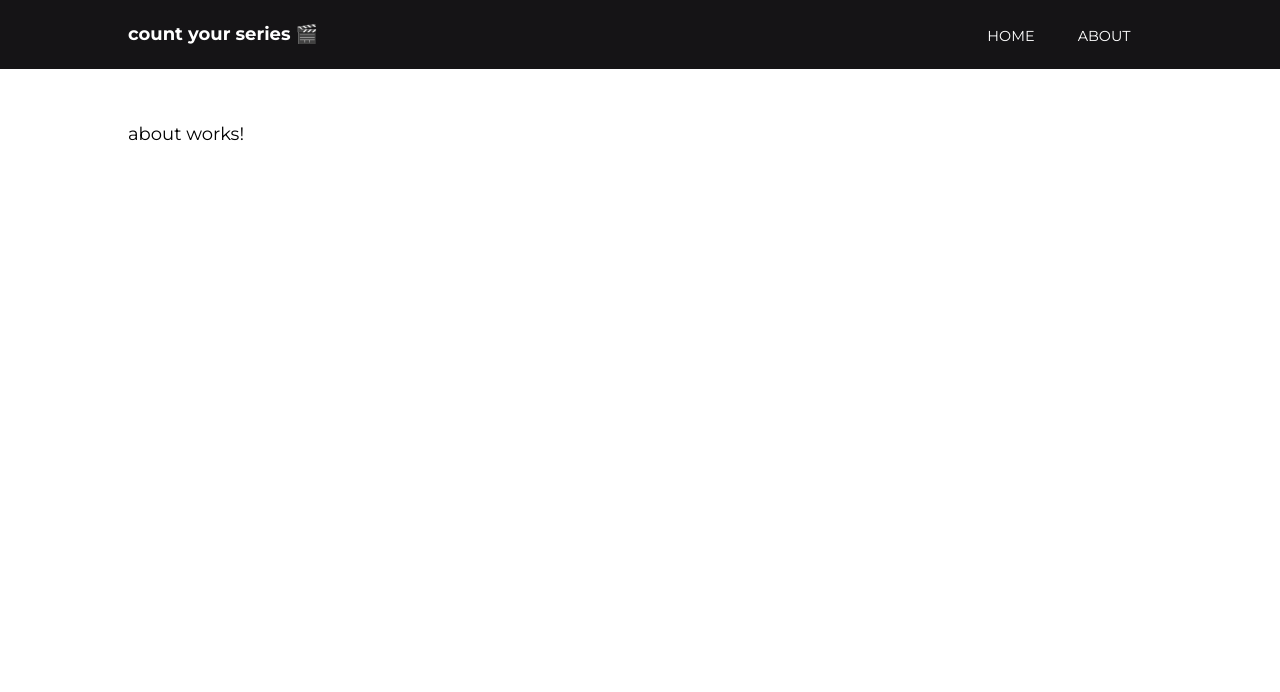
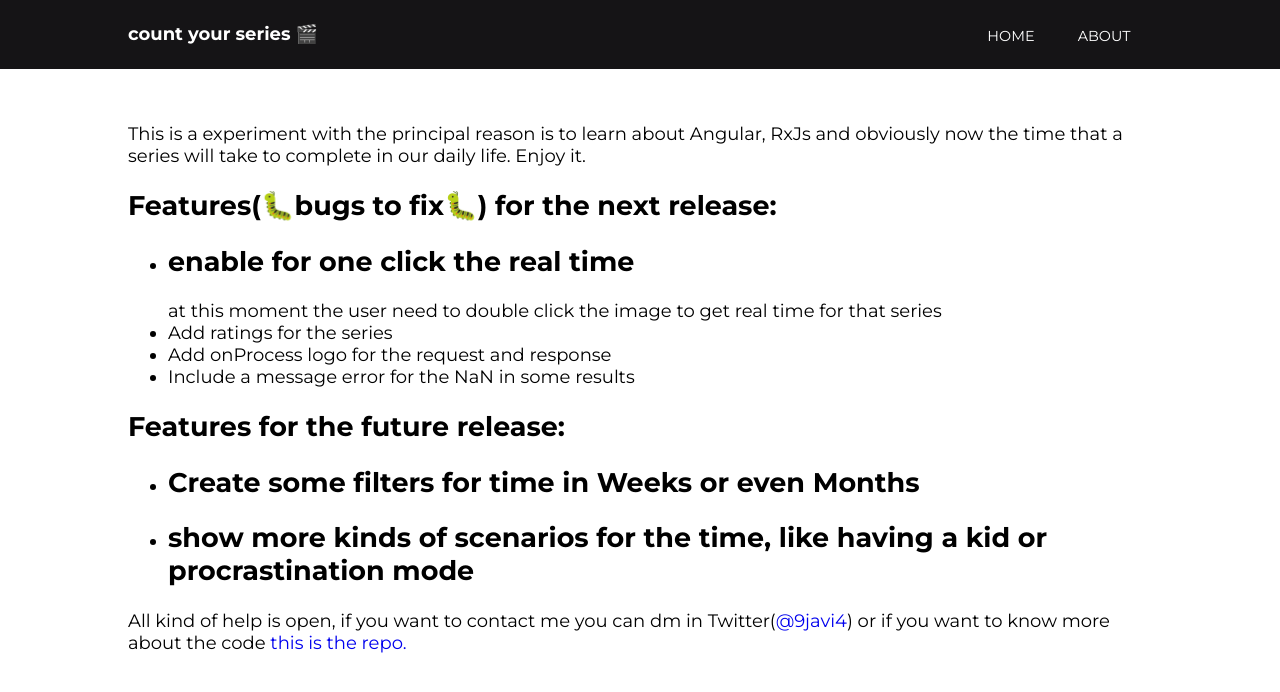
Before and after one commit to javilag/ngImdbCounter, an Angular app: page /about in a window 1280 px wide. Shown: the top 692 px of the page. Built offline with nearby package versions, Linux system fonts and the light colour scheme.

Commit message:
adding some style to the project.

```diff
--- a/package.json
+++ b/package.json
@@ -11,12 +11,14 @@
   },
   "private": true,
   "dependencies": {
-    "@angular/animations": "~7.0.0",
+    "@angular/animations": "^7.0.0",
+    "@angular/cdk": "^7.0.1",
     "@angular/common": "~7.0.0",
     "@angular/compiler": "~7.0.0",
     "@angular/core": "~7.0.0",
     "@angular/forms": "~7.0.0",
     "@angular/http": "~7.0.0",
+    "@angular/material": "^7.0.1",
     "@angular/platform-browser": "~7.0.0",
     "@angular/platform-browser-dynamic": "~7.0.0",
     "@angular/router": "~7.0.0",
--- a/src/app/about/about.component.html
+++ b/src/app/about/about.component.html
@@ -1,3 +1,24 @@
 <p>
-  about works!
+  This is a experiment with the principal reason is to learn about Angular, RxJs and obviously
+  now the time that a series will take to complete in our daily life. Enjoy it.
 </p>
+<h1>Features(🐛bugs to fix🐛) for the next release:</h1>
+
+<ul>
+  <li><h2>enable for one click the real time</h2> at this moment the user need to double click the image to get real time for that series</li>
+  <li>Add ratings for the series</li>
+  <li>Add onProcess logo for the request and response</li>
+  <li>Include a message error for the NaN in some results</li>
+</ul>
+
+<h1>Features for the future release:</h1>
+
+<ul>
+  <li><h2>Create some filters for time in Weeks or even Months</h2></li>
+  <li><h2>show more kinds of scenarios for the time, like having a kid or procrastination mode</h2></li>
+</ul>
+
+<p>
+  All kind of help is open, if you want to contact me you can dm in Twitter(<a href="https://twitter.com/9javi4">@9javi4</a>)
+  or if you want to know more about the code <a href="https://github.com/javilag/ngImdbCounter"> this is the repo. </a>
+</p>
--- a/src/app/app.module.ts
+++ b/src/app/app.module.ts
@@ -1,6 +1,8 @@
 import { BrowserModule } from '@angular/platform-browser';
 import { NgModule } from '@angular/core';
 import { HttpClientModule } from '@angular/common/http';
+import { MatInputModule } from '@angular/material/input';
+import { BrowserAnimationsModule } from '@angular/platform-browser/animations';
 
 import { AppRoutingModule } from './app-routing.module';
 import { AppComponent } from './app.component';
@@ -18,7 +20,9 @@ import { HomeComponent } from './home/home.component';
   imports: [
     BrowserModule,
     AppRoutingModule,
-    HttpClientModule
+    HttpClientModule,
+    MatInputModule,
+    BrowserAnimationsModule
   ],
   providers: [],
   bootstrap: [AppComponent]
--- a/src/app/home/home.component.html
+++ b/src/app/home/home.component.html
@@ -3,7 +3,15 @@
   'large': h1Style
 }"
 (click)="firstClick()" >🎬 The Home Of The Time Series🎬</h1>
-
+<br>
+<br>
+<br>
+<mat-form-field class="example-full-width">
+  <input matInput #inputMovies type="text" placeholder="Search for your Series 🎬">
+</mat-form-field>
+<br>
+<br>
+<br>
 <ul *ngIf="movies$">
   <li *ngFor="let movie of movies$.Search">
     <a (click)="takingTime(movie.imdbID)"><img [src] = "movie.Poster"></a>
--- a/src/app/home/home.component.scss
+++ b/src/app/home/home.component.scss
@@ -1,11 +1,23 @@
+/deep/ .mat-form-field-ripple {
+    background-color: #F5DE50 !important;
+}
+/deep/ .mat-focused .mat-form-field-label {
+    color: rgb(68, 64, 5) !important;
+}
+
 .gray {
-    color: rgb(110, 104, 14);
+    color: #DBA506;
     margin: auto;
     width: 60%;
     padding: 0px;
 }
 .large {
     font-size: 2em;
+}
+.example-full-width {
+    width: 100%;
+    margin: auto;
+    padding: 0px;
 }
 
 ul {
--- a/src/app/home/home.component.ts
+++ b/src/app/home/home.component.ts
@@ -1,6 +1,8 @@
-import { Component, OnInit } from '@angular/core';
+import { Component, OnInit, ViewChild, ElementRef } from '@angular/core';
 import { DataService } from '../services/data.service';
-import { observable } from 'rxjs';
+import { Observable, fromEvent } from 'rxjs';
+import { debounceTime, distinctUntilChanged, map, switchMap, tap } from 'rxjs/operators';
+
 
 @Component({
   selector: 'app-home',
@@ -8,8 +10,15 @@ import { observable } from 'rxjs';
   styleUrls: ['./home.component.scss']
 })
 export class HomeComponent implements OnInit {
+  private inputMovies: HTMLInputElement;
+  @ViewChild('inputMovies') inputMoviesref: ElementRef;
+  private inputMovies$: Observable<Event>;
+  private inputMovies$query: Observable<string>;
+
   h1Style = false;
-  numberOfChapters:number =0;
+  private debounceDelay = 300;
+
+  numberOfChapters:number = 0;
   time4UserWithBasisNec: string;
   time4UserOnlyInTheBed: string;
   runTime4Chap: number;
@@ -19,10 +28,13 @@ export class HomeComponent implements OnInit {
   constructor(private data: DataService) { }
 
   ngOnInit() {
-    this.data.getAMovie().subscribe(data => {
+    this.inputMovies = this.inputMoviesref.nativeElement;
+    this.inputMovies$ = fromEvent(this.inputMovies, 'keyup');
+    this.data.getABunchOfBatmanMovies().subscribe(data => {
       this.movies$ = data;
       console.log(this.movies$);
     });
+    this.searching4AMovie();
   }
 
   firstClick() {
@@ -37,6 +49,7 @@ export class HomeComponent implements OnInit {
       for (index = 1; index <= parseInt(data.totalSeasons); index++) {
         this.data.gettingTheRealNumberChapters(imdbId, index).subscribe(data2 => {
           this.numberOfChapters += data2.Episodes.length;
+          console.log(data2);
         });
       }
       console.log(this.numberOfChapters);
@@ -48,4 +61,16 @@ export class HomeComponent implements OnInit {
       this.numberOfChapters = 0;
     });
   }
+  searching4AMovie() {
+    this.inputMovies$query = this.inputMovies$.pipe(
+      map(() => this.inputMovies.value),
+      debounceTime(this.debounceDelay),
+      distinctUntilChanged(),
+    );
+    this.inputMovies$query.pipe(
+      switchMap((query) => this.data.getAMovieByName(query))
+    ).subscribe(
+      result => this.movies$ = result,
+    );
+  }
 }
--- a/src/app/services/data.service.ts
+++ b/src/app/services/data.service.ts
@@ -4,7 +4,7 @@ import { HttpClient } from '@angular/common/http';
   providedIn: 'root'
 })
 export class DataService {
-  idMovie = 'Batman&type=series&page=1-3';
+  idMovie = 'Batman&type=series&page=1';
 
   constructor(private http: HttpClient) { }
 
@@ -12,12 +12,16 @@ export class DataService {
     return console.log('you kiss my lips apocalypse');
   }
 
-  getAMovie () {
+  getABunchOfBatmanMovies () {
     return this.http.get<Object[]>('http://www.omdbapi.com/?s=' + this.idMovie + '&apikey=37a27720');
   }
 
+  getAMovieByName (movieName: string) {
+    return this.http.get<Object[]>('http://www.omdbapi.com/?s=' + movieName + '&type=series&apikey=37a27720');
+  }
+
   selectingASpecificRuntime (imdbId: string) {
-    const gettingMovie = this.http.get<any>('http://www.omdbapi.com/?i=' + imdbId + '&apikey=37a27720');
+    const gettingMovie = this.http.get<any>('http://www.omdbapi.com/?i=' + imdbId + '&page=1&apikey=37a27720');
     return gettingMovie;
   }
 
--- a/src/styles.scss
+++ b/src/styles.scss
@@ -1,4 +1,5 @@
 @import url('https://fonts.googleapis.com/css?family=Montserrat:400,700');
+@import "~@angular/material/prebuilt-themes/indigo-pink.css";
 
 body, html {
     height: 100%;
```
Also changed, not shown: 1 other file (tests, documents, lock files or other folders).
